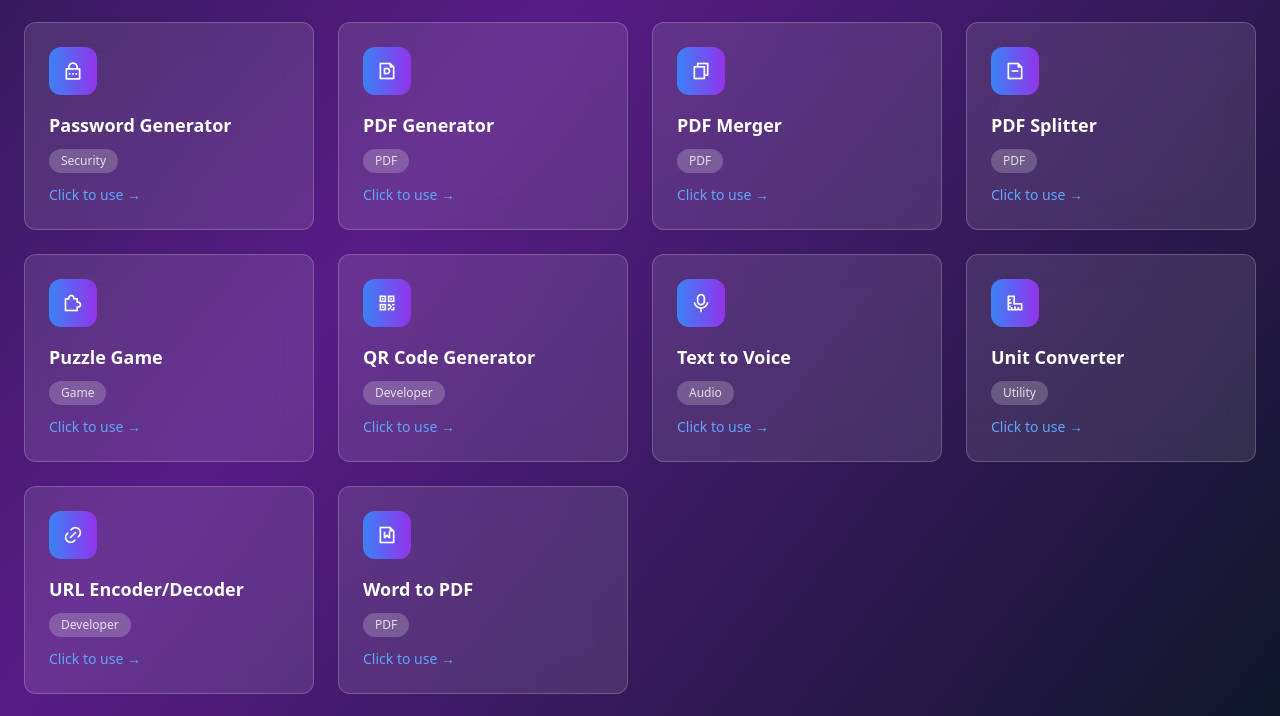
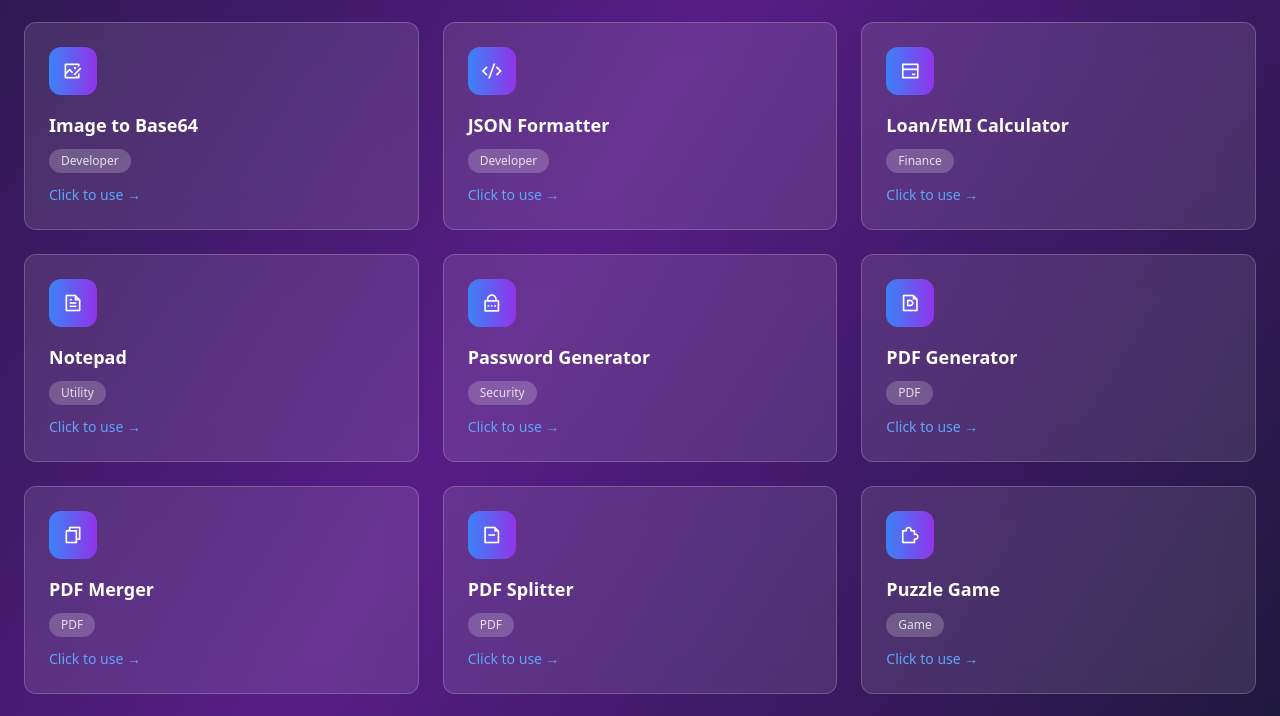
Before and after one commit to sabbir164244/Nxt-ultimate-tools, a Next.js app: page /tools in a window 1280 px wide. Shown: the part 925-1641 px from the top of the page. Built offline with nearby package versions, Linux system fonts and the light colour scheme; some icons are missing.

Commit message:
Update page.tsx

```diff
--- a/app/tools/page.tsx
+++ b/app/tools/page.tsx
@@ -23,7 +23,8 @@ import JSONFormatter from './JSONFormatter';
 import AgeCalculator from './AgeCalculator';
 import UnitConverter from './UnitConverter';
 import LoanCalculator from './LoanCalculator';
-import URLEncoderDecoder from './URLEncoderDecoder'; // <-- NYA IMPORT
+import URLEncoderDecoder from './URLEncoderDecoder';
+import ImageToBase64 from './ImageToBase64'; // <-- NYA IMPORT
 
 const allTools = [
   { id: 'age-calculator', name: 'Age Calculator', icon: 'ri-calendar-2-line', category: 'Utility', component: AgeCalculator },
@@ -35,6 +36,7 @@ const allTools = [
   { id: 'image-cropper', name: 'Image Cropper', icon: 'ri-crop-line', category: 'Image', component: ImageCropper },
   { id: 'image-framing', name: 'Image Framing', icon: 'ri-image-2-line', category: 'Image', component: ImageFraming },
   { id: 'image-resizer', name: 'Image Resizer', icon: 'ri-scissors-line', category: 'Image', component: ImageResizer },
+  { id: 'image-to-base64', name: 'Image to Base64', icon: 'ri-image-edit-line', category: 'Developer', component: ImageToBase64 }, // <-- NYA TOOL ADD HUA
   { id: 'json-formatter', name: 'JSON Formatter', icon: 'ri-code-s-slash-line', category: 'Developer', component: JSONFormatter },
   { id: 'loan-calculator', name: 'Loan/EMI Calculator', icon: 'ri-bank-card-line', category: 'Finance', component: LoanCalculator },
   { id: 'notepad', name: 'Notepad', icon: 'ri-file-text-line', category: 'Utility', component: Notepad },
@@ -46,7 +48,7 @@ const allTools = [
   { id: 'qr-code-generator', name: 'QR Code Generator', icon: 'ri-qr-code-line', category: 'Developer', component: QRCodeGenerator },
   { id: 'text-to-voice', name: 'Text to Voice', icon: 'ri-mic-line', category: 'Audio', component: TextToVoice },
   { id: 'unit-converter', name: 'Unit Converter', icon: 'ri-ruler-2-line', category: 'Utility', component: UnitConverter },
-  { id: 'url-encoder-decoder', name: 'URL Encoder/Decoder', icon: 'ri-link', category: 'Developer', component: URLEncoderDecoder }, // <-- NYA TOOL ADD HUA
+  { id: 'url-encoder-decoder', name: 'URL Encoder/Decoder', icon: 'ri-link', category: 'Developer', component: URLEncoderDecoder },
   { id: 'word-to-pdf', name: 'Word to PDF', icon: 'ri-file-word-line', category: 'PDF', component: WordToPDF },
 ];
 
@@ -143,7 +145,7 @@ export default function ToolsPage() {
             </div>
           </div>
 
-          <div className="grid grid-cols-1 md:grid-cols-2 lg:grid-cols-3 xl:grid-cols-4 gap-6">
+          <div className="grid grid-cols-1 md:grid-cols-2 lg:grid-cols-3 xl-grid-cols-4 gap-6">
             {filteredTools.map(tool => (
               <div
                 key={tool.id}
@@ -173,4 +175,4 @@ export default function ToolsPage() {
       </div>
     </div>
   );
-      }
+}
```
